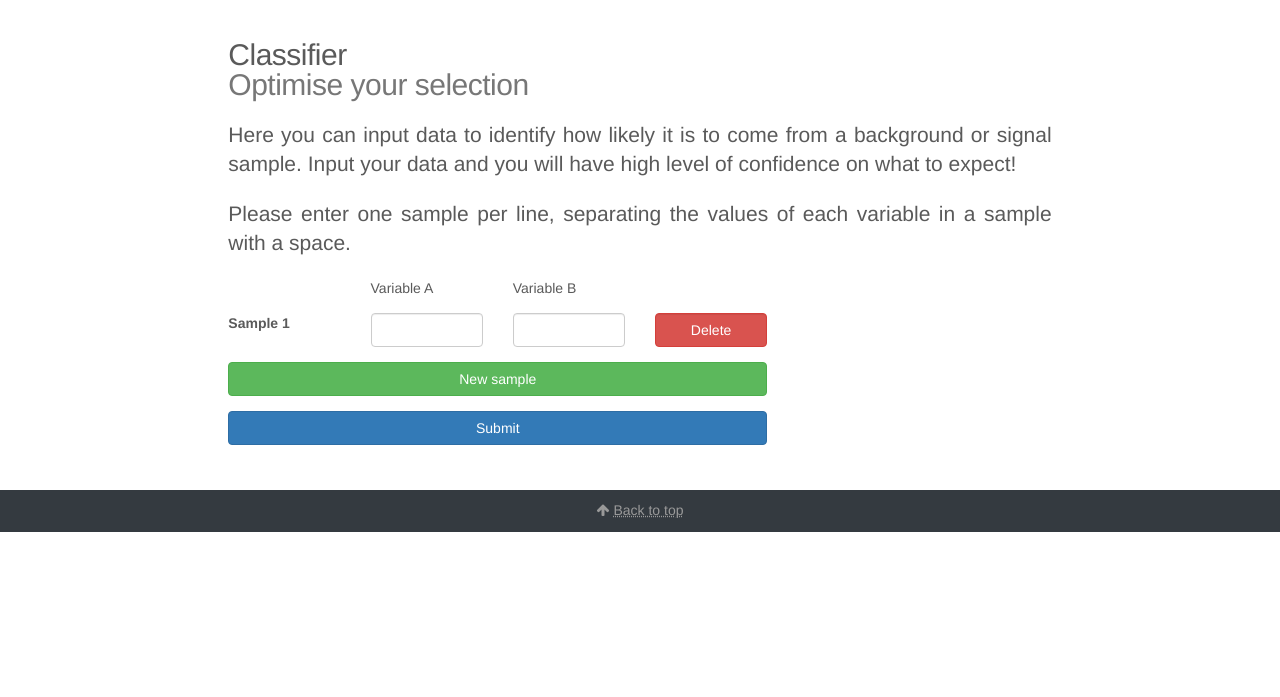
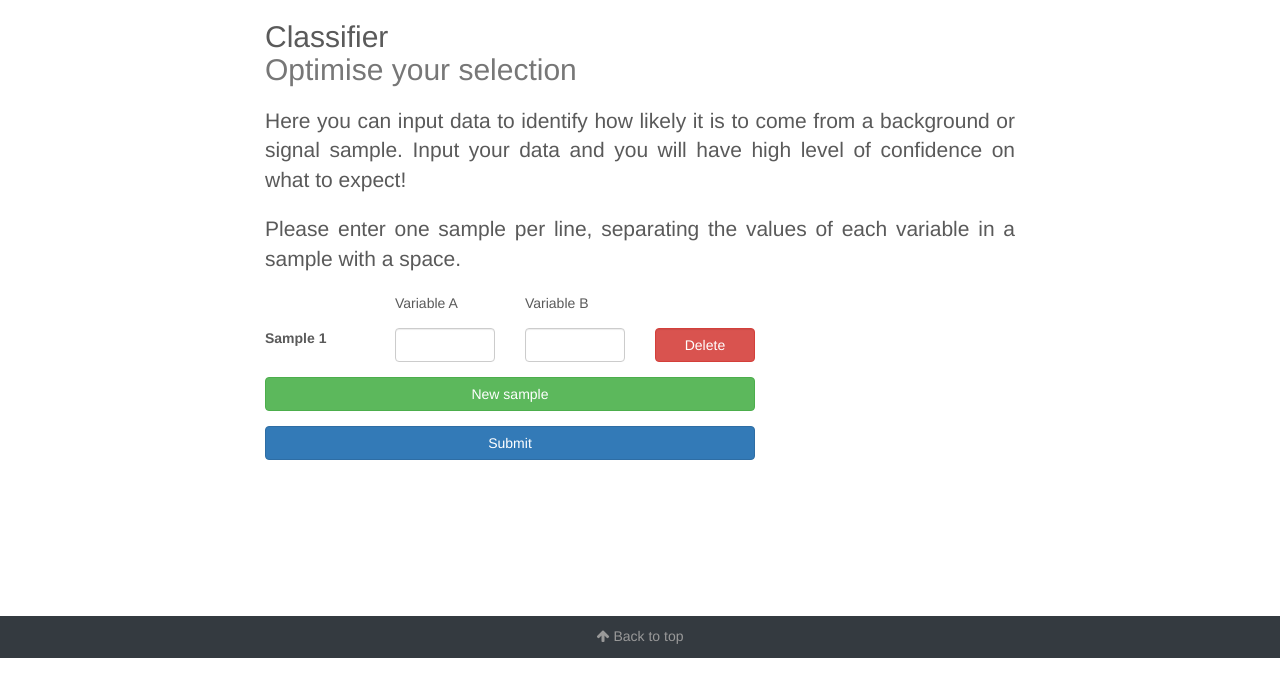
Before and after one commit to daniloefl/advdecorr, a Flask app: template app/templates/index.html in a window 1280 px wide. Shown: the top 697 px of the page. Run offline with Flask 2, Linux system fonts and the light colour scheme; the template is opened without the code that fills it, so the values that code supplies are empty; some libraries are stand-ins or nearby versions.

Commit message:
Clean up.

```diff
--- a/app/static/css/style.css
+++ b/app/static/css/style.css
@@ -3,85 +3,25 @@
 /* Padding below the footer and lighter body text */
 
 body {
-  padding-bottom: 0;
-  margin-bottom: 0;
-  margin-left: 0;
-  margin-right: 0;
   color: #5a5a5a;
-  height: 100%;
-  min-height: 100%;
-}
-
-.nav-link {
-   color:inherit;
-   text-decoration: none;
-}
-
-#sidebar {
-   margin-right: 2rem;
-   overflow:hidden;
-   width: 100%;
-}
-
-.fillup {
-  height: 100%;
-  min-height: 10em;
-  position: relative;
-}
-
-#sidebar ul {
-  margin-top: 3rem;
-  padding: 20px;
-  border-radius: 25px;
-  color: #999;
-  background-color: #343a40;
-}
-
-#sidebar .nav-pills {
-  position: fixed;
-  display: block;
-}
-
-#sidebar .nav-pills li {
-  display: block;
-}
-
-#sidebar .nav-pills li .nav-link {
-  text-decoration: none;
-  color: #999;
-  background-color: #343a40;
-}
-
-#sidebar .nav-pills li .nav-link.active {
-  font-weight: bold;
-  color: #ffffff;
-  background-color: #000000;
-}
-
-#sidebar .nav-pills li a:hover {
-  text-decoration: none;
-  color: #ffffff;
-  background-color: #000000;
-}
-
-.navbar-brand {
-   color:inherit;
-   text-decoration: none;
 }
 
 a {
-   text-decoration: underline;
-   text-decoration-style: dotted;
    transition:all 0.3s ease;
    color: rgb(51, 122, 183) ;
    word-wrap: break-word;
    white-space: initial;
+   text-decoration: none;
+}
+
+.wrap {
+  min-height: 40em;
+  height: 100%;
 }
 
 a:hover {
    color: blue;
-   text-decoration: underline;
-   text-decoration-style: dotted;
+   text-decoration: none;
 }
 
 a.btn {
@@ -89,68 +29,9 @@ a.btn {
    text-decoration: none;
 }
 
-.block-link {
-   color:inherit;
-   text-decoration: none;
-}
-
-.block-link:link {
-   color:inherit;
-   text-decoration: none;
-}
-
-.block-link:hover {
-   color:inherit;
-   text-decoration: none;
-}
-
-.block-link:visited {
-   color:inherit;
-   text-decoration: none;
-}
-
-
 .justify {
   text-align: justify;
 }
-
-.vcenter {
-    display: inline-block;
-    vertical-align: middle;
-    float: none;
-}
-
-.marketing {
-  margin-bottom: 3rem;
-}
-
-.marketing .col-lg-4 {
-  margin-bottom: 1.5rem;
-  text-align: center;
-}
-.marketing h2 {
-  font-weight: normal;
-}
-.marketing .col-lg-4 p {
-  margin-right: .75rem;
-  margin-left: .75rem;
-}
-
-
-/* Featurettes
- * ------------------------- */
-
-.featurette-divider {
-  margin: 3rem 0; /* Space out the Bootstrap <hr> more */
-}
-
-/* Thin out the marketing headings */
-.featurette-heading {
-  font-weight: 300;
-  line-height: 1;
-  letter-spacing: -.05rem;
-}
-
 
 /*
  * Footer
@@ -164,23 +45,22 @@ a.btn {
   padding-bottom: 1rem;
   padding-left: 0;
   padding-right: 0;
+  height: 3em;
   bottom:0;
-  height: 3em;
+  position: relative;
   width:100%;
+  margin-top: 4em;
   margin-bottom: 0;
 }
+
 .page-footer p:last-child {
   margin-bottom: 0;
 }
 
 .page-footer a {
    color: #999;
-   text-decoration: underline;
-   text-decoration-style: dotted;
 }
 
 .page-footer a:hover {
    color: #999;
-   text-decoration: underline;
-   text-decoration-style: dotted;
 }
--- a/app/templates/basic.html
+++ b/app/templates/basic.html
@@ -12,21 +12,26 @@
 {{ nav.mynavbar.render() }}
 {% endblock %}
 
+
 {% block content %}
+
+    <div class="wrap">
 
     <div id="theTop"></div>
 
-    <br>
-
-    <div class="fillup container-fluid marketing">
+    <div class="container">
 
     {% block my_content %}
     {% endblock %}
 
     </div>
 
-    <footer class="page-footer">
-      <p><a href="#theTop"><i class="fa fa-arrow-up" aria-hidden="true"></i></a>  <a href="#theTop">Back to top</a></p>
+    </div>
+
+    <footer id="footer" class="page-footer">
+      <div class="container">
+        <p><a href="#theTop"><i class="fa fa-arrow-up" aria-hidden="true"></i></a>  <a href="#theTop">Back to top</a></p>
+      </div>
     </footer>
 
 
```
